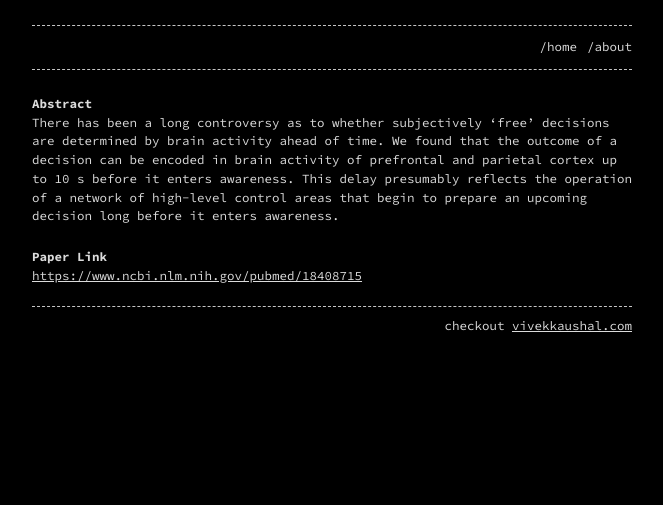
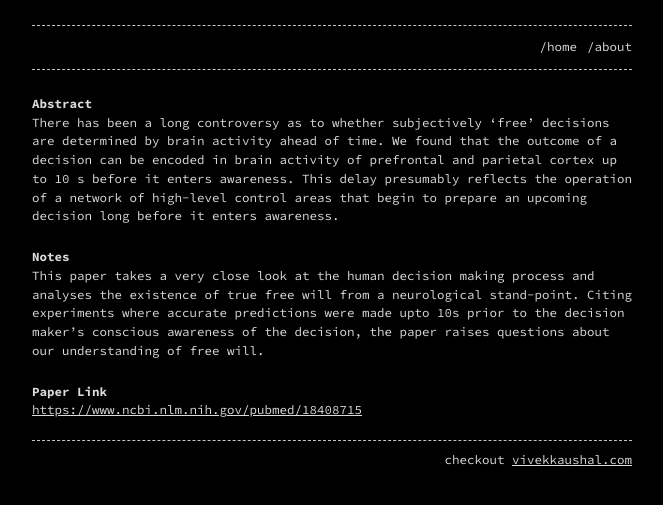
Before and after one commit to kaushalvivek/lit-review, a Jekyll site: the page built from _posts/2019-6-6-haynes-2008.md, in a window 1280 px wide. Shown: the top 505 px of the page, without its empty margins (308-971 px from the left). Built offline with Jekyll 4.4.1, drawn with Linux system fonts in a browser that asks for light colours.

Commit message:
Update 2019-6-6-haynes-2008.md

```diff
--- a/_posts/2019-6-6-haynes-2008.md
+++ b/_posts/2019-6-6-haynes-2008.md
@@ -8,5 +8,9 @@ categories:
 
 There has been a long controversy as to whether subjectively 'free' decisions are determined by brain activity ahead of time. We found that the outcome of a decision can be encoded in brain activity of prefrontal and parietal cortex up to 10 s before it enters awareness. This delay presumably reflects the operation of a network of high-level control areas that begin to prepare an upcoming decision long before it enters awareness.
 
+# Notes
+
+This paper takes a very close look at the human decision making process and analyses the existence of true free will from a neurological stand-point. Citing experiments where accurate predictions were made upto 10s prior to the decision maker's conscious awareness of the decision, the paper raises questions about our understanding of free will.
+
 # Paper Link
 [https://www.ncbi.nlm.nih.gov/pubmed/18408715](https://www.ncbi.nlm.nih.gov/pubmed/18408715)
```
